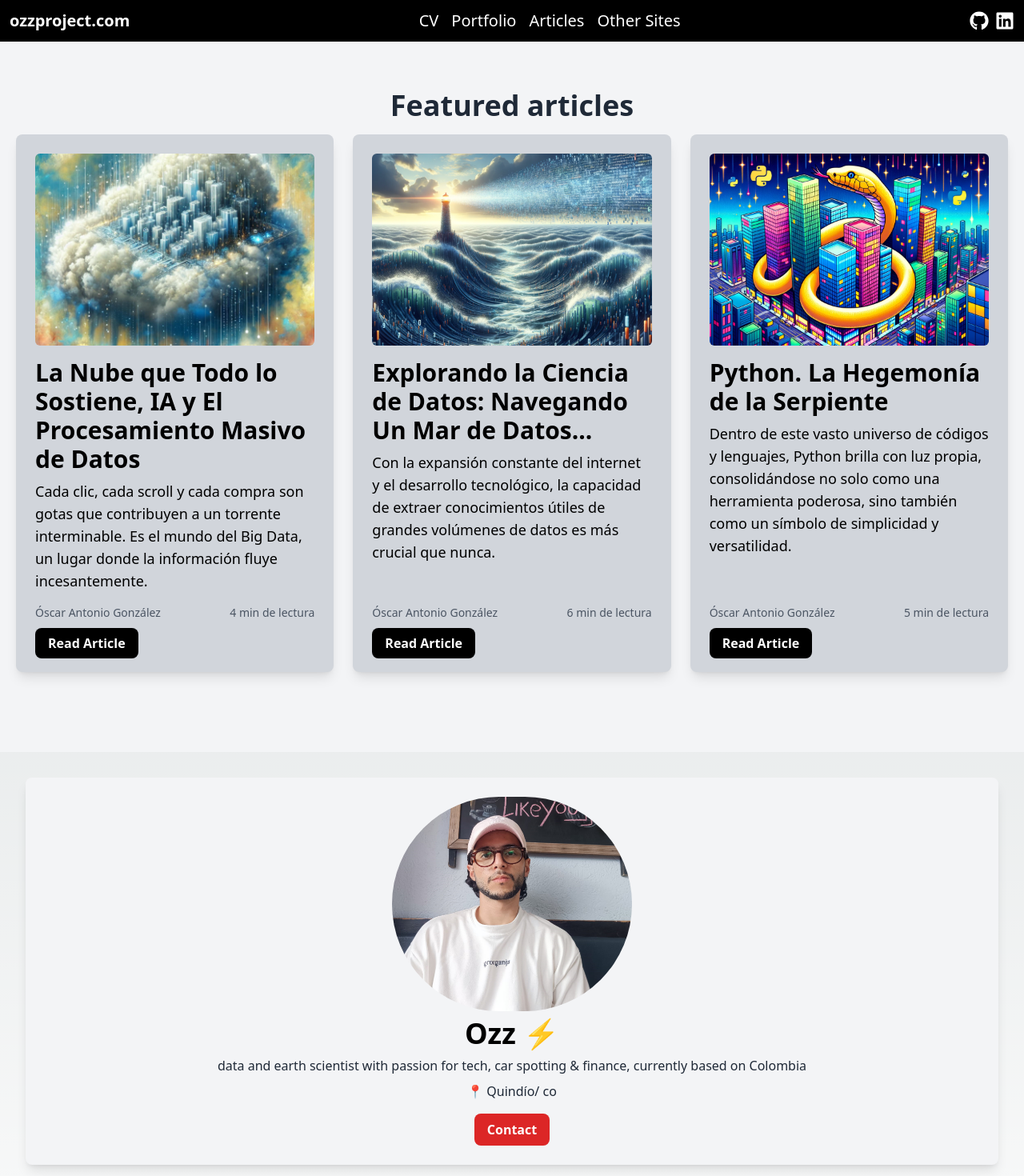
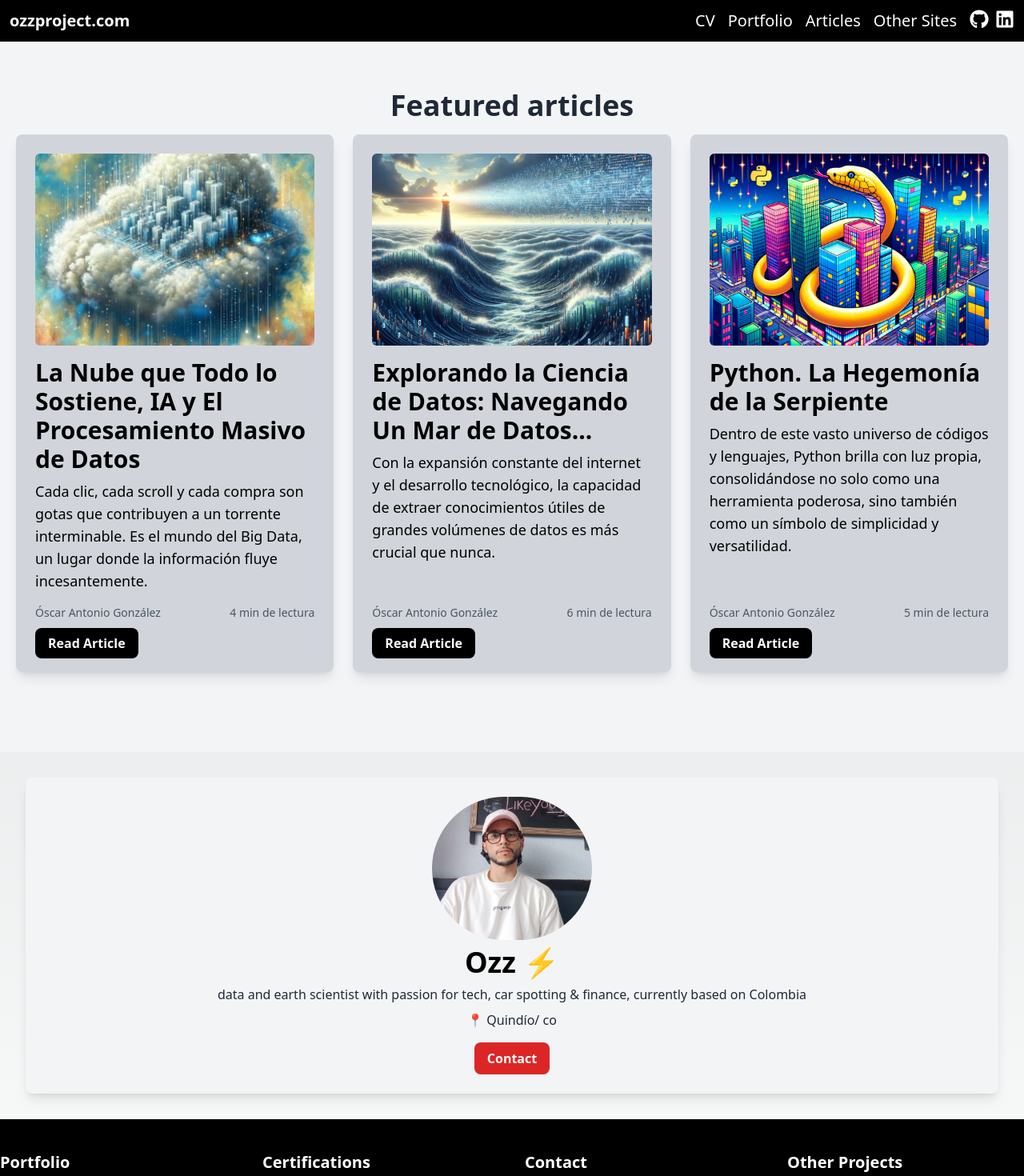
Before and after one commit to oscgonz19/ML_portfolio, a Next.js app: page /articles in a window 1280 px wide. Shown: the top 1470 px of the page at 80% size. Built offline with nearby package versions, Linux system fonts and the light colour scheme.

Commit message:
navbar mobile screen fixed

```diff
--- a/src/app/componets/HeroSection.jsx
+++ b/src/app/componets/HeroSection.jsx
@@ -15,7 +15,7 @@ export default function HeroSection() {
         />
     <div className="relative z-10 flex flex-col items-right justify-center h-full text-white">
         <div className="ml-20 items-right">
-        <h1 className="mt-4 text-6xl font-bold font-serif drop-shadow-lg">Óscar Antonio González</h1>
+        <h1 className="mt-4 text-6xl font-bold font-serif drop-shadow-lg">Óscar Antonio González G.</h1>
         <p className="m-2 text-2xl drop-shadow-lg font-mono">
             Machine learning. Data science. Earth science.
         </p>
--- a/src/app/componets/Navbar.jsx
+++ b/src/app/componets/Navbar.jsx
@@ -1,15 +1,25 @@
 'use client';
+import React, { useState } from 'react';
 import Link from 'next/link';
 import { FaLinkedin, FaGithub } from 'react-icons/fa';
+import { FiMenu, FiX } from 'react-icons/fi';
 
 export default function Navbar() {
+  const [isOpen, setIsOpen] = useState(false);
+
+  const toggleMenu = () => {
+    setIsOpen(!isOpen);
+  };
+
   return (
     <nav className="bg-black text-white p-3">
       <div className="container mx-auto flex justify-between items-center max-w-full">
         <div className="text-xl font-bold">
           <Link href="/">ozzproject.com</Link>
         </div>
-        <ul className="hidden md:flex space-x-4 text-xl">
+
+        <div className="hidden md:flex space-x-4 text-xl">
+          <ul className="flex space-x-4">
             <li>
               <Link href="https://www.canva.com/design/DAFs7jzIutM/WkONmE7E75_GS3KU2lfbSg/view">CV</Link>
             </li>
@@ -23,7 +33,7 @@ export default function Navbar() {
               <Link href="/other-sites">Other Sites</Link>
             </li>
           </ul>
-        <div className="hidden md:flex space-x-2">
+          <div className="flex space-x-2">
             <a href="https://github.com/oscgonz19" target="_blank" rel="noopener noreferrer">
               <FaGithub className="w-6 h-6"/>
             </a>
@@ -31,12 +41,42 @@ export default function Navbar() {
               <FaLinkedin className="w-6 h-6"/>
             </a>
           </div>
+        </div>
+
         <div className="md:hidden">
-          <button className="text-white">
-            <i className="fas fa-bars"></i>
+          <button onClick={toggleMenu} className="text-white focus:outline-none">
+            {isOpen ? <FiX className="w-8 h-8"/> : <FiMenu className="w-8 h-8"/>}
           </button>
         </div>
       </div>
+
+      {/* Menú desplegable para móviles */}
+      {isOpen && (
+        <div className="md:hidden bg-black p-3">
+          <ul className="space-y-4 text-xl">
+            <li>
+              <Link href="https://www.canva.com/design/DAFs7jzIutM/WkONmE7E75_GS3KU2lfbSg/view">CV</Link>
+            </li>
+            <li>
+              <Link href="">Portfolio</Link>
+            </li>
+            <li>
+              <Link href="https://www.linkedin.com/in/oscgonz19/recent-activity/articles/">Articles</Link>
+            </li>
+            <li>
+              <Link href="/other-sites">Other Sites</Link>
+            </li>
+          </ul>
+          <div className="flex space-x-2 mt-4">
+            <a href="https://github.com/oscgonz19" target="_blank" rel="noopener noreferrer">
+              <FaGithub className="w-6 h-6"/>
+            </a>
+            <a href="https://linkedin.com" target="_blank" rel="noopener noreferrer">
+              <FaLinkedin className="w-6 h-6"/>
+            </a>
+          </div>
+        </div>
+      )}
     </nav>
   );
 }
--- a/src/app/componets/Profile.jsx
+++ b/src/app/componets/Profile.jsx
@@ -10,8 +10,8 @@ const Profile = () => {
         <Image
         src="/Profile13.png" // Reemplaza con la ruta de tu imagen
         alt="Profile"
-        width={300} // Ancho de la imagen (24 * 4 = 96px)
-        height={300} // Alto de la imagen (24 * 4 = 96px)
+        width={200} // Ancho de la imagen (24 * 4 = 96px)
+        height={200} // Alto de la imagen (24 * 4 = 96px)
         className="rounded-full mb-2"
         />
         <h2 className="text-4xl font-semibold mb-2 text-black "> Ozz <span role="img" aria-label="heart"> ⚡</span></h2>
```
Lines whose indentation alone changed are shown as unchanged.
